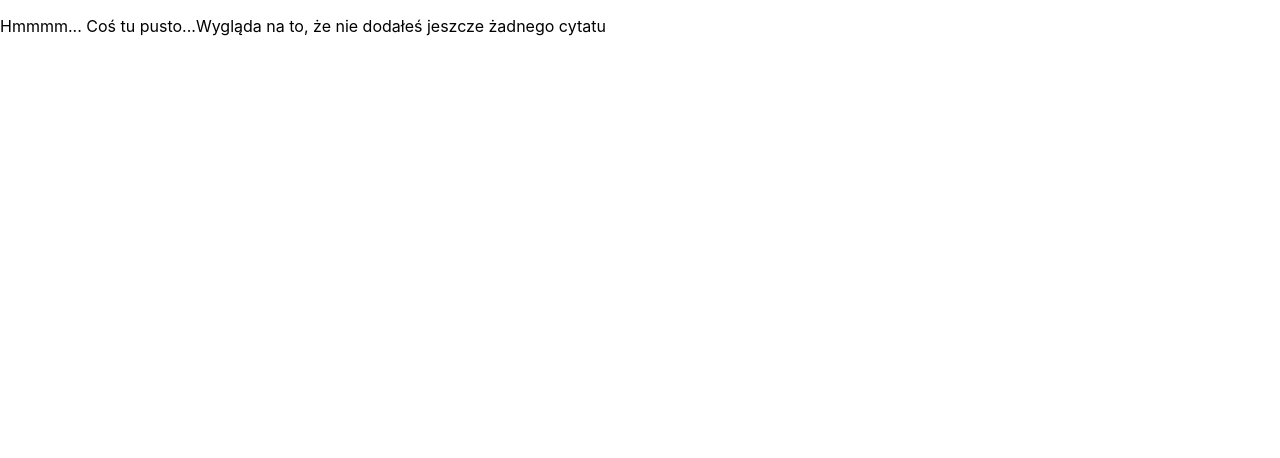
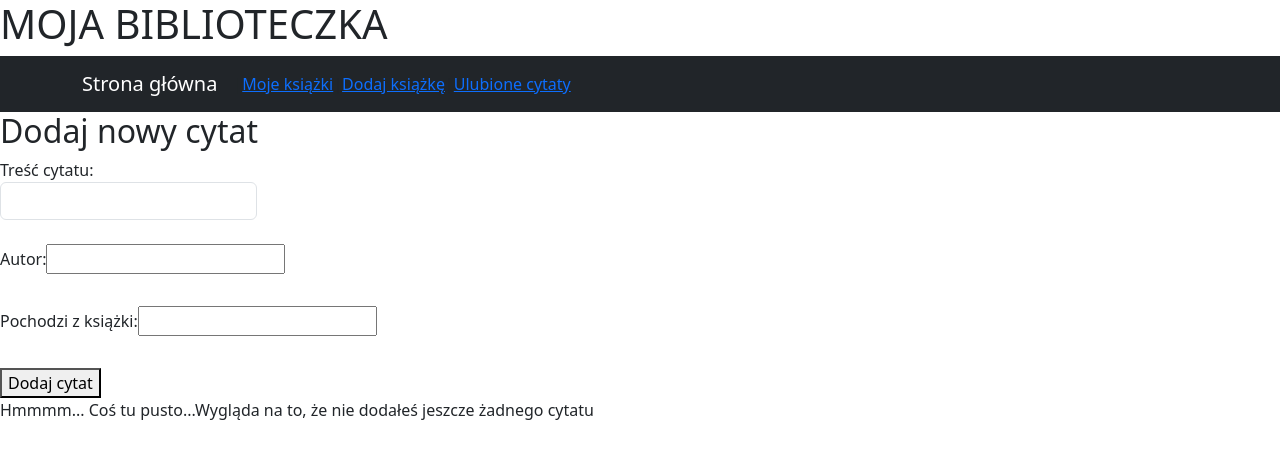
Before and after one commit to GosiekPiernik/my-books-front, a React (Create React App) app: page /quotations in a window 1280 px wide. Shown: the top 458 px of the page. Built offline with nearby package versions, Linux system fonts and the light colour scheme; no server answers.

Commit message:
Modification in components views

```diff
--- /dev/null
+++ b/src/components/AddQuote/AddQuote.tsx
@@ -0,0 +1,83 @@
+import React, {FormEvent, useState} from "react"
+import {OneQuote} from "types";
+import 'bootstrap/dist/css/bootstrap.min.css';
+
+export const AddQuote = () => {
+    const [addQuote, setAddQuote] = useState({
+        quote: '',
+        author: '',
+        book: ''
+    })
+
+    const [loading, setLoading] = useState<boolean>(false);
+    const [result, setResult] = useState<null | string>(null)
+    const updateQuote = (key: string, value: string) => {
+        setAddQuote(addQuote => ({
+            ...addQuote,
+            [key]: value
+        }));
+    }
+    const sendForm = async (event: FormEvent) => {
+        event.preventDefault();
+        setLoading(true);
+
+        try {
+            const res = await fetch("http://localhost:3001/quotations", {
+                method: 'POST',
+                headers: {'Content-Type': 'application/json'},
+                body: JSON.stringify(addQuote)
+            })
+            const data: OneQuote = await res.json();
+            setResult(`Nowy cytat pochodzący z książki ${data.book} został dodany.`);
+        } finally {
+            setLoading(false)
+        }
+    }
+
+
+    if (loading) {
+        return <p>Proszę, poczekaj chwilę</p>
+    }
+    if (result !== null) {
+        return <div>
+            <p>{result}</p>
+            <button onClick={() => setResult(null)}> Dodaj nowy cytat</button>
+        </div>
+    }
+
+    return <form onSubmit={sendForm}>
+        <h2>Dodaj nowy cytat</h2>
+        <p>
+            <label className = "form-label">
+                Treść cytatu:
+                <input className= "form-control"
+                    type='text'
+                    value={addQuote.quote}
+                    onChange={event => updateQuote('quote', event.target.value)}
+                />
+            </label>
+        </p>
+        <p>
+            <label className = "form-label">
+                Autor:
+                <input className = "form-label"
+                    type='text'
+                    value={addQuote.author}
+                    onChange={event => updateQuote('author', event.target.value)}
+                />
+            </label>
+        </p>
+        <p>
+            <label className = "form-label">
+                Pochodzi z książki:
+                <input className = "form-label"
+                    type='text'
+                    value={addQuote.book}
+                    onChange={event => updateQuote('book', event.target.value)}
+                />
+            </label>
+        </p>
+        <button type="submit">Dodaj cytat</button>
+    </form>
+
+}
--- a/src/components/BookList/BooksList.tsx
+++ b/src/components/BookList/BooksList.tsx
@@ -1,25 +1,30 @@
 import {useEffect, useState} from 'react';
 import {BooksTable} from "../BooksTable/BooksTable";
 import {OneBook} from "types";
+import {SpinnerElement} from "../Spinner/Spinner";
 
 
 export const BooksList = () => {
-    const [booksList, setBooksList] = useState<OneBook | null >(null);
-    useEffect ( () => {
-        (async () => {
+    const [booksList, setBooksList] = useState<OneBook[] | null>(null);
 
-            const res = await fetch('http://localhost:3001/mybooks');
-            const data = await res.json();
-            console.log(data);
-            setBooksList(data.booksList);
-        })();
+    const refreshBookList = async () => {
+        setBooksList(null);
+        const res = await fetch("http://localhost:3001/mybooks");
+        const data = await res.json();
+        // console.log(data);
+        setBooksList(data.booksList);
+    };
+
+    useEffect(() => {
+        refreshBookList();
     }, []);
-    if ( booksList === null) {
-        return <p>Poczekaj, trwa ładowanie strony</p>
+
+    if (booksList === null) {
+        return <SpinnerElement/>
     }
 
     return <>
-        <h1>Moje książki</h1>
+        <h2>Moje książki</h2>
         <BooksTable book={booksList}/>
-        </>
+    </>
 }
--- a/src/components/BooksTable/BooksTable.tsx
+++ b/src/components/BooksTable/BooksTable.tsx
@@ -5,21 +5,22 @@ import {OneBookPosition} from "../OneBookPositon/OneBookPosition";
 interface Props {
     book: OneBook[];
 }
+
 export const BooksTable = (props: Props) => (
 
     <table>
         <thead>
-            <td>Id</td>
-            <td>Tytuł</td>
-            <td>Autor (pierwszy autor)</td>
-            <td>Autor (drugi autor)</td>
-            <td>Rok wydania</td>
-            <td>Gatunek dominujący</td>
-            <td>Moja opinia</td>
+        <th>Tytuł</th>
+        <th>Autor (główny autor)</th>
+        <th>Rok wydania</th>
+        <th>Numer ISBN</th>
+        <th>Gatunek dominujący</th>
+        <th>Data przeczytania książki</th>
+        <th>Opinia użytkownika</th>
         </thead>
         <tbody>
         {
-            props.book.map (book => (
+            props.book.map(book => (
                 <OneBookPosition book={book} key={book.id}/>))}
         </tbody>
     </table>
--- a/src/components/Header/Header.jsx
+++ /dev/null
@@ -1,9 +0,0 @@
-"use strict";
-Object.defineProperty(exports, "__esModule", { value: true });
-exports.Header = void 0;
-var Header = function () {
-    <header>
-        <h1> A Ty co wiesz o złocie?</h1>
-    </header>;
-};
-exports.Header = Header;
--- a/src/components/Header/Header.tsx
+++ b/src/components/Header/Header.tsx
@@ -1,13 +1,22 @@
 import React from "react";
 import {NavLink} from "react-router-dom";
+import {Container, Nav, Navbar, NavbarBrand} from "react-bootstrap";
+import 'bootstrap/dist/css/bootstrap.min.css';
 
-export const Header  = () => {
-
+export const Header = () => {
     return (
         <>
-        <h1>MOJA BIBLIOTECZKA</h1>
-            Menu: <NavLink to="/mybooks"> Moje książki </NavLink> |
-            <NavLink to="/quotations"> Cytaty</NavLink>
-            </>
+            <h1>MOJA BIBLIOTECZKA</h1>
+            <Navbar bg="dark" variant="dark">
+                <Container>
+                    <NavbarBrand href="/"> Strona główna </NavbarBrand>
+                    <Nav className="me-auto">
+                        | <NavLink to="/mybooks"> Moje książki </NavLink>
+                        | <NavLink to="/addbook">Dodaj książkę</NavLink>
+                        | <NavLink to="/quotations">Ulubione cytaty</NavLink>
+                    </Nav>
+                </Container>
+            </Navbar>
+        </>
     )
 }
--- a/src/components/OneBookPositon/OneBookPosition.tsx
+++ b/src/components/OneBookPositon/OneBookPosition.tsx
@@ -1,5 +1,6 @@
 import React from 'react';
 import {OneBook} from "types";
+
 
 interface Props {
     book: OneBook;
@@ -7,13 +8,13 @@ interface Props {
 
 export const OneBookPosition = (props: Props) => (
     <tr>
-        <td>{props.book.id}</td>
         <td>{props.book.title}</td>
-        <td>{props.book.firstAuthor}</td>
-        <td>{props.book.secondAuthor}</td>
+        <td>{props.book.mainAuthor}</td>
         <td>{props.book.publishedDate}</td>
         <td>{props.book.ISBNNumber}</td>
         <td>{props.book.type}</td>
+        <td>{props.book.dateOfReading.toString()}</td>
         <td>{props.book.opinion}</td>
+
     </tr>
 );
--- a/src/components/QuotationsList/QuotationsList.tsx
+++ b/src/components/QuotationsList/QuotationsList.tsx
@@ -4,10 +4,11 @@ import {QuoteElement} from "../Quote/QuoteElement";
 
 
 export const QuotationsList = () => {
-    const [quotationsList, setQuotationsList] = useState<OneQuote[] | null >(null)
+    const [quotationsList, setQuotationsList] = useState<OneQuote[] | null>(null)
+
     useEffect(() => {
         (async () => {
-            const res = await fetch('http://localhost:3001/quotations');
+            const res = await fetch("http://localhost:3001/quotations");
             const data = await res.json();
             setQuotationsList(data.quotationsList)
         })();
--- a/src/views/BooksView.tsx
+++ b/src/views/BooksView.tsx
@@ -1,4 +1,5 @@
 import {BooksList} from "../components/BookList/BooksList";
+
 
 export const BooksView = () => (
     <>
--- a/src/views/QuotationsView.tsx
+++ b/src/views/QuotationsView.tsx
@@ -1,7 +1,10 @@
+import {AddQuoteView} from "./AddQuoteView";
 import {QuotationsList} from "../components/QuotationsList/QuotationsList";
+
 
 export const QuotationsView = () => (
     <>
+        <AddQuoteView/>
         <QuotationsList/>
     </>
 )
```
Also changed, not shown: src/components/AddBook/AddBook.tsx (added, +125 -0 lines).
